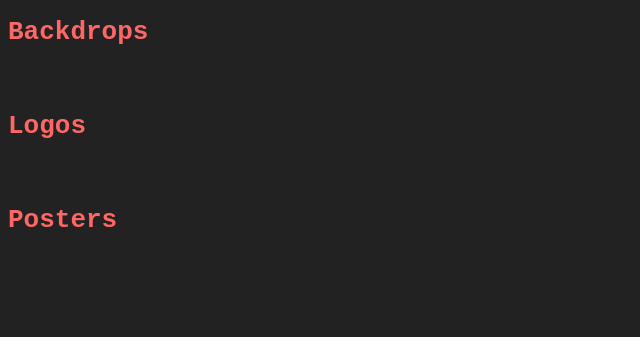
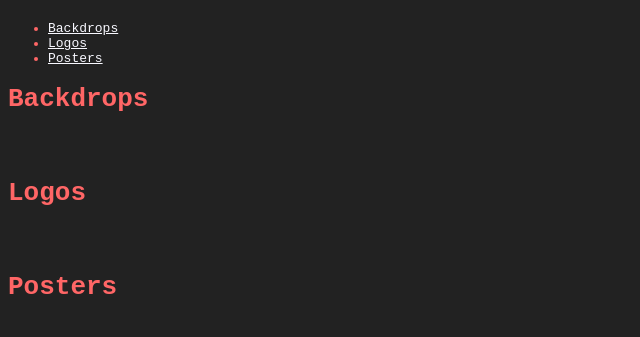
Before and after one commit to SarveshMD/WebAPIs, a website: page public/viewPosters.html in a window 1280 px wide. Shown: the whole page, without its empty margins (0-640 px from the left). Drawn offline with nearby package versions, Linux system fonts and the light colour scheme; no server answers.

Commit message:
added subheading IDs, nav

```diff
--- a/public/css/viewPosters.css
+++ b/public/css/viewPosters.css
@@ -11,3 +11,7 @@
 .posters img {
     width: 200px;
 }
+
+#movieTitle {
+    font-size: 2rem;
+}
--- a/public/js/viewPosters.js
+++ b/public/js/viewPosters.js
@@ -27,7 +27,7 @@ const moviesApp = {
 const urlParams = new URLSearchParams(window.location.search);
 const movieID = urlParams.get('id');
 const tvShow = urlParams.get("tvShow");
-console.log(tvShow);
+
 const addMovieImages = async (movieID) => {
 	await moviesApp.init();
 	if (!movieID) {
--- a/public/viewPosters.html
+++ b/public/viewPosters.html
@@ -9,12 +9,23 @@
 </head>
 <body>
     <h1 id="movieTitle"></h1>
+    <ul>
+        <li><a href="#backdrops">Backdrops</a></li>
+        <li><a href="#logos">Logos</a></li>
+        <li><a href="#posters">Posters</a></li>
+    </ul>
+    <div id="backdrops">
         <h1>Backdrops</h1>
         <div class="container backdrops"></div>
+    </div>
+    <div id="logos">
         <h1>Logos</h1>
         <div class="container logos"></div>
+    </div>
+    <div id="posters">
         <h1>Posters</h1>
         <div class="container posters"></div>
+    </div>
     <script src="https://cdn.jsdelivr.net/npm/axios@1.6.7/dist/axios.min.js"></script>
    <script src="js/viewPosters.js"></script>
     </body>
```
Lines whose indentation alone changed are shown as unchanged.
